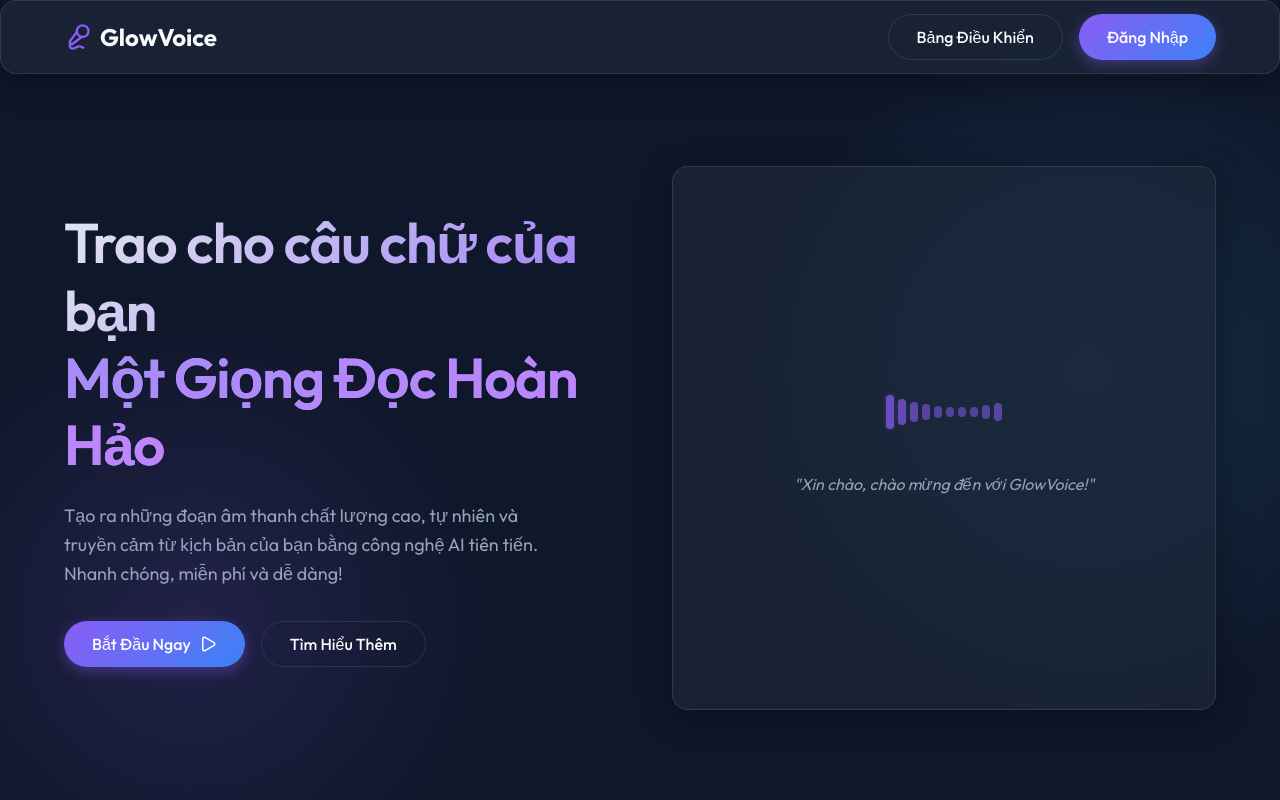
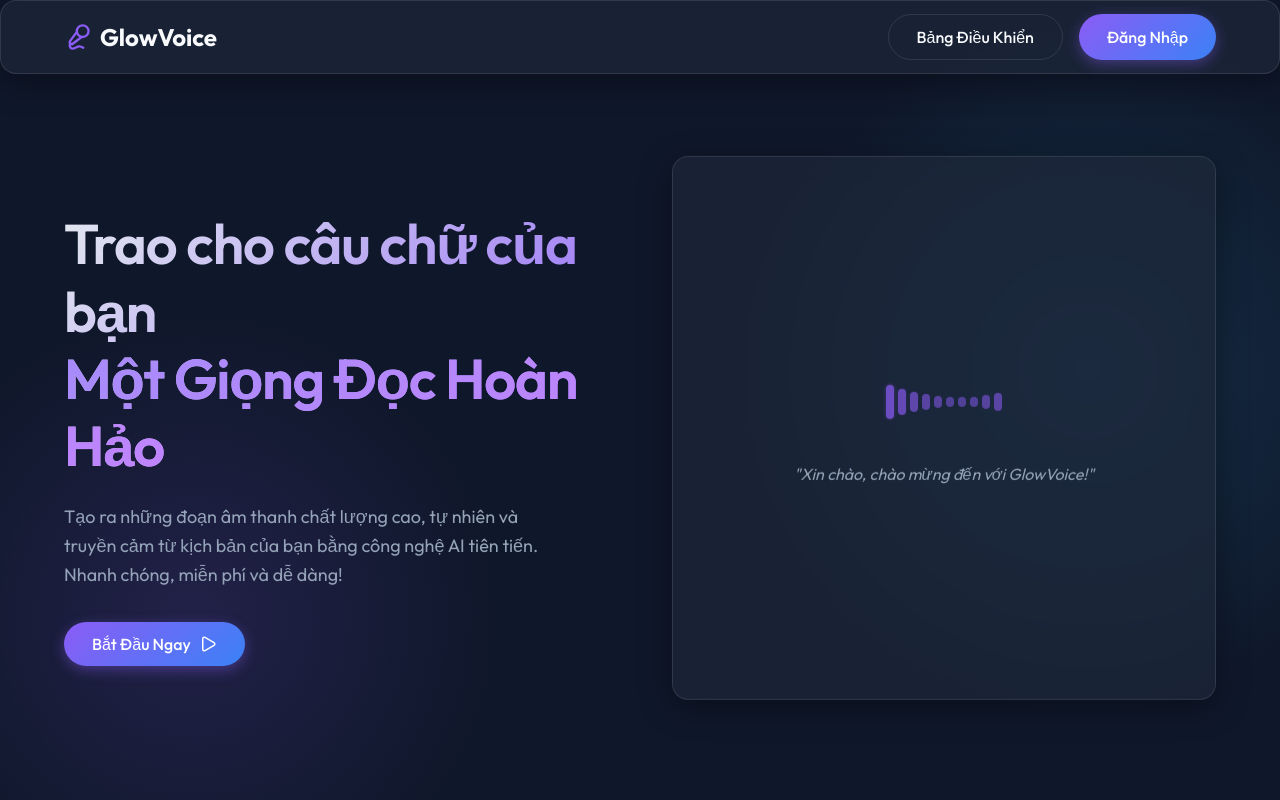
Before and after one commit to bodicode/GlowVoice, a React (Vite) app: page / in a window 1280 px wide. Shown: the top 800 px of the page. Built offline with nearby package versions, Linux system fonts and the light colour scheme; no server answers.

Commit message:
feat: implement landing page layout and global styles with glassmorphism design

```diff
--- a/src/components/Navbar.jsx
+++ b/src/components/Navbar.jsx
@@ -1,4 +1,4 @@
-import { Link, useNavigate } from 'react-router-dom';
+import { Link, useNavigate, useLocation } from 'react-router-dom';
 import { Mic2, LogOut } from 'lucide-react';
 import { useAuth } from '../contexts/AuthContext';
 import './Navbar.css';
@@ -6,11 +6,14 @@
 const Navbar = () => {
   const { user, signOut } = useAuth();
   const navigate = useNavigate();
+  const location = useLocation();
 
   const handleSignOut = async () => {
     await signOut();
     navigate('/');
   };
+
+  const isAuthPage = location.pathname === '/auth';
 
   return (
     <nav className="navbar glass-panel">
@@ -19,6 +22,7 @@
           <Mic2 size={28} className="logo-icon" />
           <span>GlowVoice</span>
         </Link>
+        {!isAuthPage && (
           <div className="navbar-links">
             {user ? (
               <>
@@ -34,6 +38,7 @@
               </>
             )}
           </div>
+        )}
       </div>
     </nav>
   );
--- a/src/index.css
+++ b/src/index.css
@@ -24,6 +24,14 @@
   background-image: radial-gradient(circle at 15% 50%, rgba(139, 92, 246, 0.15), transparent 25%),
                     radial-gradient(circle at 85% 30%, rgba(56, 189, 248, 0.15), transparent 25%);
   min-height: 100vh;
+  /* Hide scrollbar for IE, Edge and Firefox */
+  -ms-overflow-style: none;
+  scrollbar-width: none;
+}
+
+/* Hide scrollbar for Chrome, Safari and Opera */
+::-webkit-scrollbar {
+  display: none;
 }
 
 * {
--- a/src/pages/LandingPage.css
+++ b/src/pages/LandingPage.css
@@ -1,5 +1,16 @@
 .landing-page {
   padding-bottom: 4rem;
+}
+
+@keyframes fadeInUp {
+  from { opacity: 0; transform: translateY(30px); }
+  to { opacity: 1; transform: translateY(0); }
+}
+
+@keyframes float {
+  0% { transform: translateY(0px); }
+  50% { transform: translateY(-15px); }
+  100% { transform: translateY(0px); }
 }
 
 .hero {
@@ -34,6 +45,8 @@
 
 .hero h1 {
   margin-bottom: 1.5rem;
+  opacity: 0;
+  animation: fadeInUp 0.8s ease-out forwards;
 }
 
 .highlight {
@@ -46,6 +59,8 @@
   font-size: 1.125rem;
   margin-bottom: 2rem;
   max-width: 500px;
+  opacity: 0;
+  animation: fadeInUp 0.8s ease-out 0.2s forwards;
 }
 
 @media (max-width: 900px) {
@@ -58,6 +73,8 @@
 .hero-cta {
   display: flex;
   gap: 1rem;
+  opacity: 0;
+  animation: fadeInUp 0.8s ease-out 0.4s forwards;
 }
 
 @media (max-width: 900px) {
@@ -75,6 +92,8 @@
   gap: 2rem;
   aspect-ratio: 1;
   background: linear-gradient(145deg, rgba(30, 41, 59, 0.4), rgba(15, 23, 42, 0.8));
+  opacity: 0;
+  animation: fadeInUp 1s ease-out 0.3s forwards, float 6s ease-in-out infinite 1.3s;
 }
 
 .audio-wave-demo {
@@ -120,11 +139,19 @@
 .feature-card {
   padding: 2rem;
   text-align: left;
-  transition: transform 0.3s ease;
+  transition: all 0.4s cubic-bezier(0.175, 0.885, 0.32, 1.275);
+  opacity: 0;
+  animation: fadeInUp 0.8s ease-out forwards;
 }
 
+.feature-card:nth-child(1) { animation-delay: 0.3s; }
+.feature-card:nth-child(2) { animation-delay: 0.5s; }
+.feature-card:nth-child(3) { animation-delay: 0.7s; }
+
 .feature-card:hover {
-  transform: translateY(-5px);
+  transform: translateY(-12px) scale(1.02);
+  box-shadow: 0 15px 35px rgba(139, 92, 246, 0.2);
+  border-color: rgba(139, 92, 246, 0.4);
 }
 
 .feature-icon {
--- a/src/pages/LandingPage.jsx
+++ b/src/pages/LandingPage.jsx
@@ -4,7 +4,7 @@
 
 const LandingPage = () => {
   return (
-    <div className="landing-page animate-fade-in">
+    <div className="landing-page">
       {/* Hero Section */}
       <section className="hero container">
         <div className="hero-content">
@@ -17,9 +17,6 @@
             <Link to="/auth" className="btn btn-primary">
               Bắt Đầu Ngay <Play size={18} />
             </Link>
-            <a href="#features" className="btn btn-outline">
-              Tìm Hiểu Thêm
-            </a>
           </div>
         </div>
         <div className="hero-visual glass-panel">
```
Also changed, not shown: 1 other file (tests, documents, lock files or other folders). Lines whose indentation alone changed are shown as unchanged.
